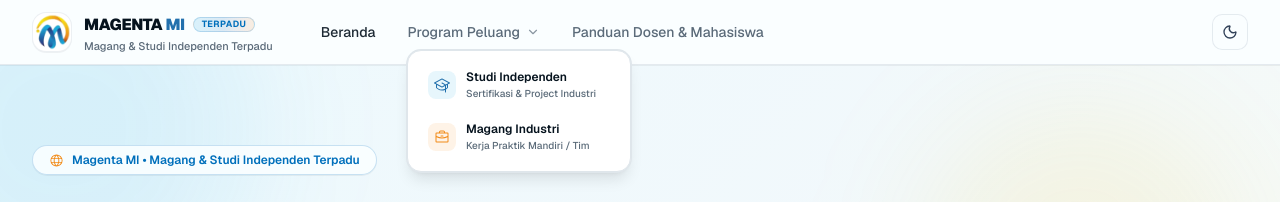
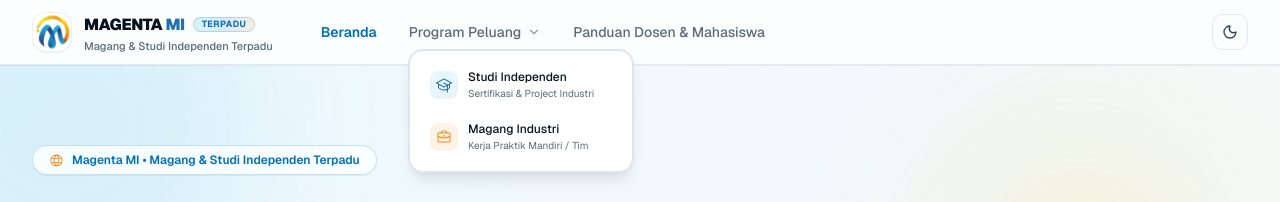
Before and after one commit to Hnzsama/mi-magenta, a Next.js app: page / in a window 1280 px wide. Both pictures are taken after a click on the button "Program Peluang". Shown: the top 202 px of the page. Built offline with nearby package versions, Linux system fonts and the light colour scheme; no server answers.

Commit message:
fix(nav): sync active navigation state with current URL pathname

```diff
--- a/components/navbar.tsx
+++ b/components/navbar.tsx
@@ -3,6 +3,7 @@
 import { useState } from "react";
 import Link from "next/link";
 import Image from "next/image";
+import { usePathname } from "next/navigation";
 import {
   GraduationCap,
   Briefcase,
@@ -31,6 +32,13 @@ import {
 
 export function Navbar() {
   const [open, setOpen] = useState(false);
+  const pathname = usePathname();
+
+  const isHomeActive = pathname === "/";
+  const isProgramActive = pathname === "/stupen" || pathname === "/magang" || pathname.startsWith("/peluang");
+  const isPanduanActive = pathname.startsWith("/panduan");
+  const isStupenActive = pathname === "/stupen";
+  const isMagangActive = pathname === "/magang";
 
   return (
     <header className="sticky top-0 z-50 w-full border-b border-border/80 bg-background/95 backdrop-blur supports-[backdrop-filter]:bg-background/80 shadow-2xs">
@@ -64,7 +72,14 @@ export function Navbar() {
 
         {/* Desktop Navigation */}
         <nav className="hidden md:flex items-center gap-8 text-sm font-medium ml-12 mr-auto">
-          <Link href="/" className="text-foreground/90 hover:text-primary transition-colors py-1 whitespace-nowrap">
+          <Link
+            href="/"
+            className={`py-1 whitespace-nowrap transition-colors ${
+              isHomeActive
+                ? "text-primary font-semibold"
+                : "text-muted-foreground hover:text-foreground"
+            }`}
+          >
             Beranda
           </Link>
 
@@ -74,7 +89,11 @@ export function Navbar() {
               render={
                 <button
                   type="button"
-                  className="inline-flex items-center gap-1.5 text-muted-foreground hover:text-primary transition-colors py-1 whitespace-nowrap outline-none cursor-pointer"
+                  className={`inline-flex items-center gap-1.5 py-1 whitespace-nowrap outline-none cursor-pointer transition-colors ${
+                    isProgramActive
+                      ? "text-primary font-semibold"
+                      : "text-muted-foreground hover:text-foreground"
+                  }`}
                 >
                   <span>Program Peluang</span>
                   <ChevronDown size={14} className="opacity-70 transition-transform duration-200" />
@@ -86,14 +105,18 @@ export function Navbar() {
                 render={
                   <Link
                     href="/stupen"
-                    className="flex items-center gap-2.5 px-3 py-2.5 rounded-lg text-xs font-medium cursor-pointer hover:bg-muted"
+                    className={`flex items-center gap-2.5 px-3 py-2.5 rounded-lg text-xs font-medium cursor-pointer transition-colors ${
+                      isStupenActive
+                        ? "bg-primary/10 text-primary font-semibold"
+                        : "text-foreground hover:bg-muted"
+                    }`}
                   >
                     <div className="flex h-7 w-7 shrink-0 items-center justify-center rounded-md bg-[var(--mi-cyan)]/10 text-[var(--mi-blue)]">
                       <GraduationCap size={16} />
                     </div>
                     <div>
-                      <span className="font-semibold block text-foreground">Studi Independen</span>
-                      <span className="text-[10px] text-muted-foreground">Sertifikasi &amp; Project Industri</span>
+                      <span className="block">Studi Independen</span>
+                      <span className="text-[10px] text-muted-foreground font-normal">Sertifikasi &amp; Project Industri</span>
                     </div>
                   </Link>
                 }
@@ -102,14 +125,18 @@ export function Navbar() {
                 render={
                   <Link
                     href="/magang"
-                    className="flex items-center gap-2.5 px-3 py-2.5 rounded-lg text-xs font-medium cursor-pointer hover:bg-muted"
+                    className={`flex items-center gap-2.5 px-3 py-2.5 rounded-lg text-xs font-medium cursor-pointer transition-colors ${
+                      isMagangActive
+                        ? "bg-primary/10 text-primary font-semibold"
+                        : "text-foreground hover:bg-muted"
+                    }`}
                   >
                     <div className="flex h-7 w-7 shrink-0 items-center justify-center rounded-md bg-[var(--mi-orange)]/10 text-[var(--mi-orange)]">
                       <Briefcase size={16} />
                     </div>
                     <div>
-                      <span className="font-semibold block text-foreground">Magang Industri</span>
-                      <span className="text-[10px] text-muted-foreground">Kerja Praktik Mandiri / Tim</span>
+                      <span className="block">Magang Industri</span>
+                      <span className="text-[10px] text-muted-foreground font-normal">Kerja Praktik Mandiri / Tim</span>
                     </div>
                   </Link>
                 }
@@ -117,7 +144,14 @@ export function Navbar() {
             </DropdownMenuContent>
           </DropdownMenu>
 
-          <Link href="/panduan" className="text-muted-foreground hover:text-primary transition-colors py-1 whitespace-nowrap">
+          <Link
+            href="/panduan"
+            className={`py-1 whitespace-nowrap transition-colors ${
+              isPanduanActive
+                ? "text-primary font-semibold"
+                : "text-muted-foreground hover:text-foreground"
+            }`}
+          >
             Panduan Dosen &amp; Mahasiswa
           </Link>
         </nav>
@@ -167,7 +201,11 @@ export function Navbar() {
                   <Link
                     href="/"
                     onClick={() => setOpen(false)}
-                    className="flex items-center gap-3 px-3 py-2.5 rounded-lg text-sm font-medium text-foreground/80 hover:text-primary hover:bg-primary/5 transition-colors"
+                    className={`flex items-center gap-3 px-3 py-2.5 rounded-lg text-sm font-medium transition-colors ${
+                      isHomeActive
+                        ? "bg-primary/10 text-primary font-semibold"
+                        : "text-foreground/80 hover:text-primary hover:bg-primary/5"
+                    }`}
                   >
                     <House size={18} className="text-primary/70 shrink-0" />
                     <span>Beranda</span>
@@ -181,7 +219,11 @@ export function Navbar() {
                       <Link
                         href="/stupen"
                         onClick={() => setOpen(false)}
-                        className="flex items-center gap-2.5 px-2.5 py-2 rounded-lg text-xs font-medium text-foreground/85 hover:text-primary hover:bg-primary/5 transition-colors"
+                        className={`flex items-center gap-2.5 px-2.5 py-2 rounded-lg text-xs font-medium transition-colors ${
+                          isStupenActive
+                            ? "bg-primary/10 text-primary font-semibold"
+                            : "text-foreground/85 hover:text-primary hover:bg-primary/5"
+                        }`}
                       >
                         <GraduationCap size={16} className="text-[var(--mi-cyan)]" />
                         <span>Studi Independen (Stupen)</span>
@@ -189,7 +231,11 @@ export function Navbar() {
                       <Link
                         href="/magang"
                         onClick={() => setOpen(false)}
-                        className="flex items-center gap-2.5 px-2.5 py-2 rounded-lg text-xs font-medium text-foreground/85 hover:text-primary hover:bg-primary/5 transition-colors"
+                        className={`flex items-center gap-2.5 px-2.5 py-2 rounded-lg text-xs font-medium transition-colors ${
+                          isMagangActive
+                            ? "bg-primary/10 text-primary font-semibold"
+                            : "text-foreground/85 hover:text-primary hover:bg-primary/5"
+                        }`}
                       >
                         <Briefcase size={16} className="text-[var(--mi-orange)]" />
                         <span>Magang Industri</span>
@@ -200,7 +246,11 @@ export function Navbar() {
                   <Link
                     href="/panduan"
                     onClick={() => setOpen(false)}
-                    className="flex items-center gap-3 px-3 py-2.5 rounded-lg text-sm font-medium text-foreground/80 hover:text-primary hover:bg-primary/5 transition-colors"
+                    className={`flex items-center gap-3 px-3 py-2.5 rounded-lg text-sm font-medium transition-colors ${
+                      isPanduanActive
+                        ? "bg-primary/10 text-primary font-semibold"
+                        : "text-foreground/80 hover:text-primary hover:bg-primary/5"
+                    }`}
                   >
                     <BookOpen size={18} className="text-primary/70 shrink-0" />
                     <span>Panduan Dosen &amp; Mahasiswa</span>
```
